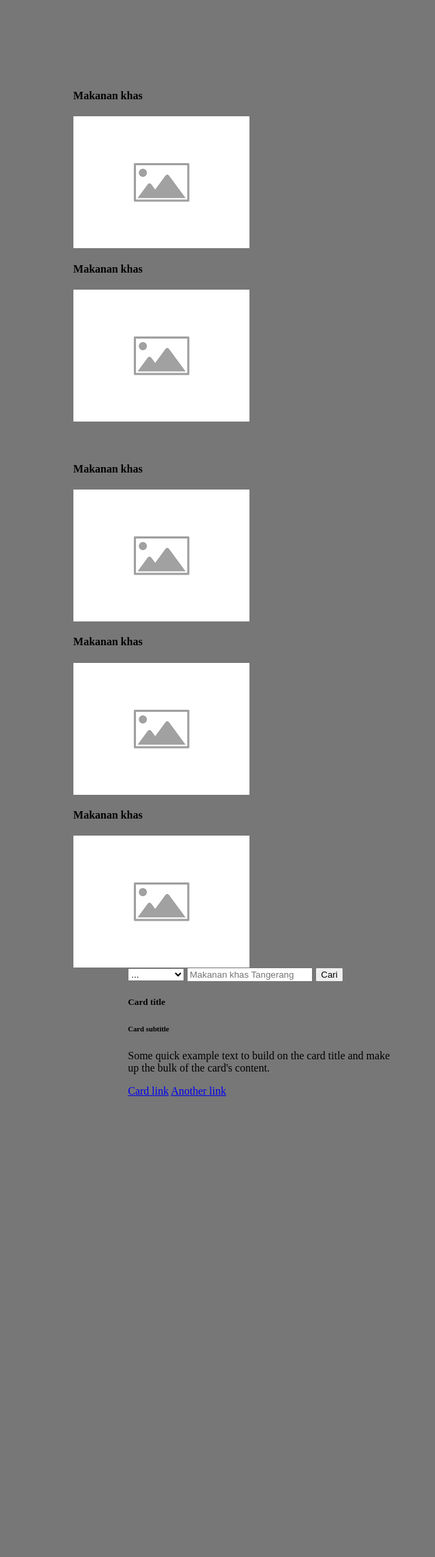
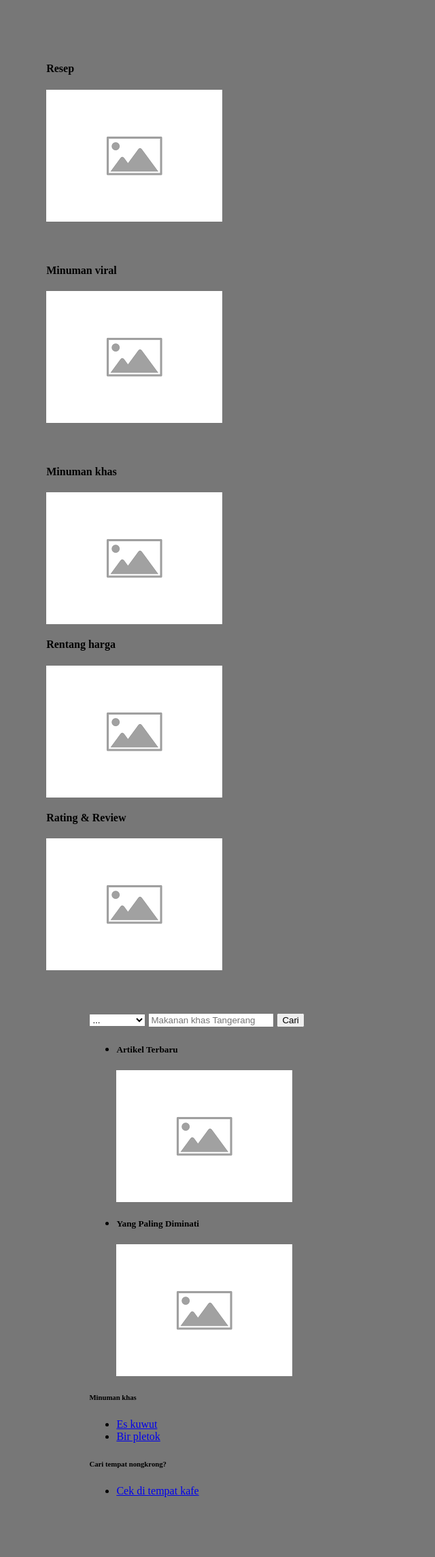
Before and after one commit to Alruycen/group1-kulinermhs, a PHP site: page /assets/minuman.php in a window 1280 px wide. Shown: the whole page at 68% size, without its empty margins (3-643 px from the left). Before the commit the page ends 1612 px from the top, so only its background shows below. Run offline with PHP 8.4, Linux system fonts and the light colour scheme.

Commit message:
Update minuman.php

```diff
--- a/projek/assets/minuman.php
+++ b/projek/assets/minuman.php
@@ -5,15 +5,23 @@
         background: #777;
     }
     .col-m-8 {
+        padding-left:5%;
+        padding-top:5%;
         max-width:66%;
     }
-    .row {
+    .col-m-4 {
         padding-top: 5%;
-        padding-left: 5%;
-    }
-    .col-m-4 {
         padding-left: 10%;
         max-width:33%;
+    }
+    .col-sm-6 {
+        padding: 0 5% 5% 0;
+    }
+    .active {
+        border-bottom: 3px solid #fff;
+    }
+    .nav-link:hover {
+        border-bottom: 1px solid #fff;
     }
 </style>
 
@@ -24,21 +32,17 @@
                 <div class="col-sm-6">
                     <div class="card">
                         <div class="card-header py-3">
-                            <h4 class="my-0 fw-normal">Makanan khas</h4>
+                            <h4 class="my-0 fw-normal">Resep</h4>
                         </div>
-                        <div class="card-body">
-                           <a href="#"><img class="img-fluid" src="../images/placeholder.png"></a>
-                        </div>
+                        <a href="#" class="stretched-link"><img class="card-img-top" src="../images/placeholder.png"></a>
                     </div>
                 </div>
                 <div class="col-sm-6">
                     <div class="card">
                         <div class="card-header py-3">
-                            <h4 class="my-0 fw-normal">Makanan khas</h4>
+                            <h4 class="my-0 fw-normal">Minuman viral</h4>
                         </div>
-                        <div class="card-body">
-                           <a href="#"><img class="img-fluid" src="../images/placeholder.png"></a>
-                        </div>
+                        <a href="#" class="stretched-link"><img class="card-img-top" src="../images/placeholder.png"></a>
                     </div>
                 </div>
             </div>
@@ -46,31 +50,25 @@
                 <div class="col-sm-4">
                     <div class="card">
                         <div class="card-header py-3">
-                            <h4 class="my-0 fw-normal">Makanan khas</h4>
+                            <h4 class="my-0 fw-normal">Minuman khas</h4>
                         </div>
-                        <div class="card-body">
-                           <a href="#"><img class="img-fluid" src="../images/placeholder.png"></a>
-                        </div>
+                        <a href="../views/artikel.php?page=minuman" class="stretched-link"><img class="card-img-top" src="../images/placeholder.png"></a>
                     </div>
                 </div>
                 <div class="col-sm-4">
                     <div class="card">
                         <div class="card-header py-3">
-                            <h4 class="my-0 fw-normal">Makanan khas</h4>
+                            <h4 class="my-0 fw-normal">Rentang harga</h4>
                         </div>
-                        <div class="card-body">
-                           <a href="#"><img class="img-fluid" src="../images/placeholder.png"></a>
-                        </div>
+                        <a href="#" class="stretched-link"><img class="card-img-top" src="../images/placeholder.png"></a>
                     </div>
                 </div>
                 <div class="col-sm-4">
                     <div class="card">
                         <div class="card-header py-3">
-                            <h4 class="my-0 fw-normal">Makanan khas</h4>
+                            <h4 class="my-0 fw-normal">Rating & Review</h4>
                         </div>
-                        <div class="card-body">
-                           <a href="#"><img class="img-fluid" src="../images/placeholder.png"></a>
-                        </div>
+                        <a href="#" class="stretched-link"><img class="card-img-top" src="../images/placeholder.png"></a>
                     </div>
                 </div>
             </div>
@@ -81,11 +79,22 @@
                     <?php
                         require 'formsearch.php';
                     ?>
-                    <h5 class="card-title">Card title</h5>
-                    <h6 class="card-subtitle mb-2 text-muted">Card subtitle</h6>
-                    <p class="card-text">Some quick example text to build on the card title and make up the bulk of the card's content.</p>
-                    <a href="#" class="card-link">Card link</a>
-                    <a href="#" class="card-link">Another link</a>
+                    <ul>
+                        <li><h5 class="card-title">Artikel Terbaru</h5></li>
+                        <a class="card-link" href="#"><img class="card-img mb-2" src="../images/placeholder.png" alt="artikel terbaru"></a>
+                        <li><h5 class="card-title">Yang Paling Diminati</h5></li>
+                        <a class="card-link" href="#"><img class="card-img mb-2" src="../images/placeholder.png" alt="yang paling diminati"></a>
+                    </ul>
+                    <h6 class="card-subtitle">Minuman khas</h6>
+                    <ul>
+                        <li><a class ="card-link" href="#">Es kuwut</a></li>
+                        <li><a class ="card-link" href="#">Bir pletok</a></li>
+                    </ul>
+                    <h6 class="card-subtitle">Cari tempat nongkrong?</h6>
+
+                    <ul>
+                        <li><a class ="card-link" href="#">Cek di tempat kafe</a></li>
+                    </ul>
                 </div>
             </div>
         </div>
```
